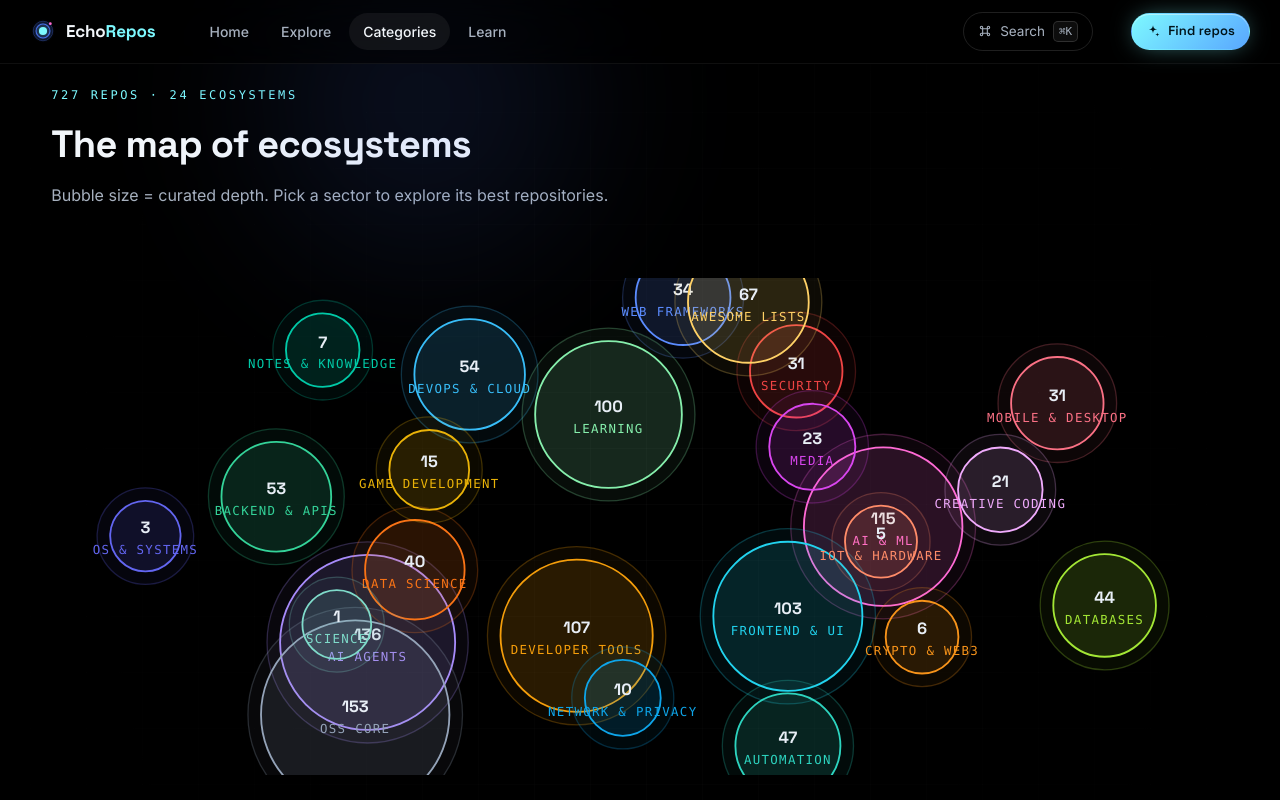
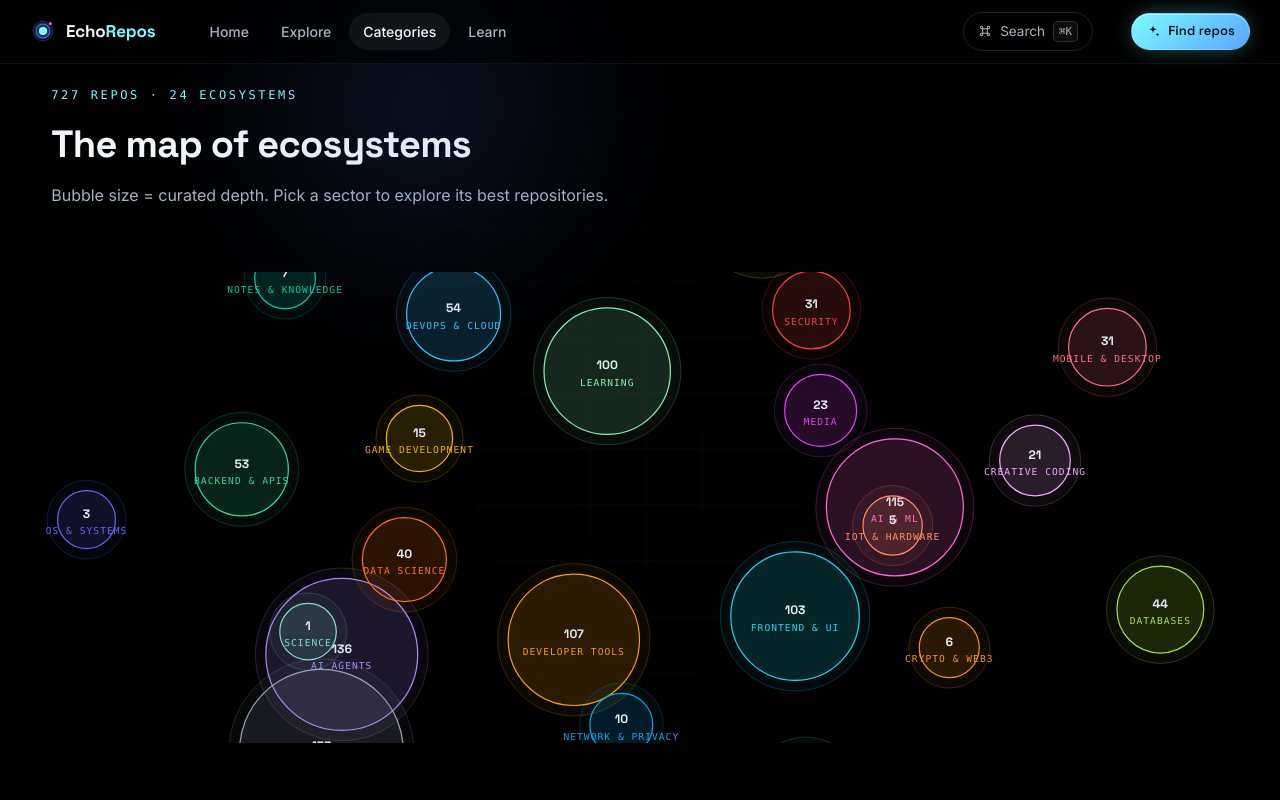
Before and after one commit to Raidor2050/EchoRepos, a React (Vite) app: page /#/categories in a window 1280 px wide. Shown: the top 800 px of the page. Built offline with nearby package versions, Linux system fonts and the light colour scheme.

Commit message:
feat: full-bleed larger ecosystem map on categories page

```diff
--- a/src/pages/Categories.tsx
+++ b/src/pages/Categories.tsx
@@ -24,16 +24,16 @@ export default function Categories() {
         />
       </header>
 
-      <div className="container bubble-field" aria-hidden>
-        <svg viewBox="0 0 900 380" width="100%">
+      <div className="bubble-field" aria-hidden>
+        <svg viewBox="0 0 1400 540" width="100%">
           {CATEGORIES.map((c, i) => {
             const n = categoryCount(c.id)
-            const r = 26 + (n / max) * 46
+            const r = 32 + (n / max) * 62
             /* deterministic pseudo-layout: golden-angle spiral clusters */
             const a = i * 2.39996
-            const rad = 120 + (i % 3) * 62
-            const cx = 450 + Math.cos(a) * rad * 1.55
-            const cy = 190 + Math.sin(a) * rad * 0.72
+            const rad = 150 + (i % 3) * 88
+            const cx = 700 + Math.cos(a) * rad * 1.95
+            const cy = 270 + Math.sin(a) * rad * 1.05
             return (
               <motion.g
                 key={c.id}
@@ -44,12 +44,12 @@ export default function Categories() {
                 style={{ transformOrigin: `${cx}px ${cy}px`, cursor: 'pointer' }}
                 onClick={() => navigate(`/explore?cat=${c.id}`)}
               >
-                <circle cx={cx} cy={cy} r={r + 10} fill={`${c.hue}0d`} stroke={c.hue} strokeOpacity="0.25" />
+                <circle cx={cx} cy={cy} r={r + 12} fill={`${c.hue}0d`} stroke={c.hue} strokeOpacity="0.25" />
                 <circle cx={cx} cy={cy} r={r} fill={`${c.hue}1f`} stroke={c.hue} strokeWidth="1.4" className="bubble" style={{ '--cat-c': c.hue } as React.CSSProperties} />
-                <text x={cx} y={cy - 2} textAnchor="middle" fontSize="12.5" fontWeight="700" fill="#e8eef6" fontFamily="var(--font-display)">
+                <text x={cx} y={cy - 2} textAnchor="middle" fontSize="14" fontWeight="700" fill="#e8eef6" fontFamily="var(--font-display)">
                   {n}
                 </text>
-                <text x={cx} y={cy + 14} textAnchor="middle" fontSize="9.5" fill={c.hue} fontFamily="var(--font-mono)" letterSpacing="1">
+                <text x={cx} y={cy + 17} textAnchor="middle" fontSize="11" fill={c.hue} fontFamily="var(--font-mono)" letterSpacing="1.2">
                   {c.label.toUpperCase()}
                 </text>
               </motion.g>
--- a/src/styles/pages-b.css
+++ b/src/styles/pages-b.css
@@ -12,9 +12,14 @@
 
 /* ── categories ── */
 .page-cats{position:relative;overflow:hidden}
-.bubble-field{margin:8px auto 26px;position:relative;z-index:1}
+.bubble-field{margin:-6px 0 10px;position:relative;z-index:1;border:none;background:transparent}
+.bubble-field svg{display:block;width:100%;height:auto;outline:none}
 .bubble{transition:r .25s}
 .bubble-field g:hover .bubble{filter:brightness(1.35)}
+@media (max-width:759px){
+  .bubble-field{overflow-x:auto;-webkit-overflow-scrolling:touch;margin-inline:-4vw}
+  .bubble-field svg{min-width:920px}
+}
 .cats-grid{display:grid;grid-template-columns:repeat(auto-fill,minmax(min(280px,100%),1fr));gap:14px;margin-top:34px}
 .cat-card--row{flex-direction:row;align-items:center;gap:14px;padding:16px 18px}
 .cat-card__glyph{flex:none;display:grid;place-items:center;width:44px;height:44px;border-radius:var(--r-md);background:color-mix(in srgb,var(--cat-c) 13%,transparent);color:var(--cat-c)}
```
